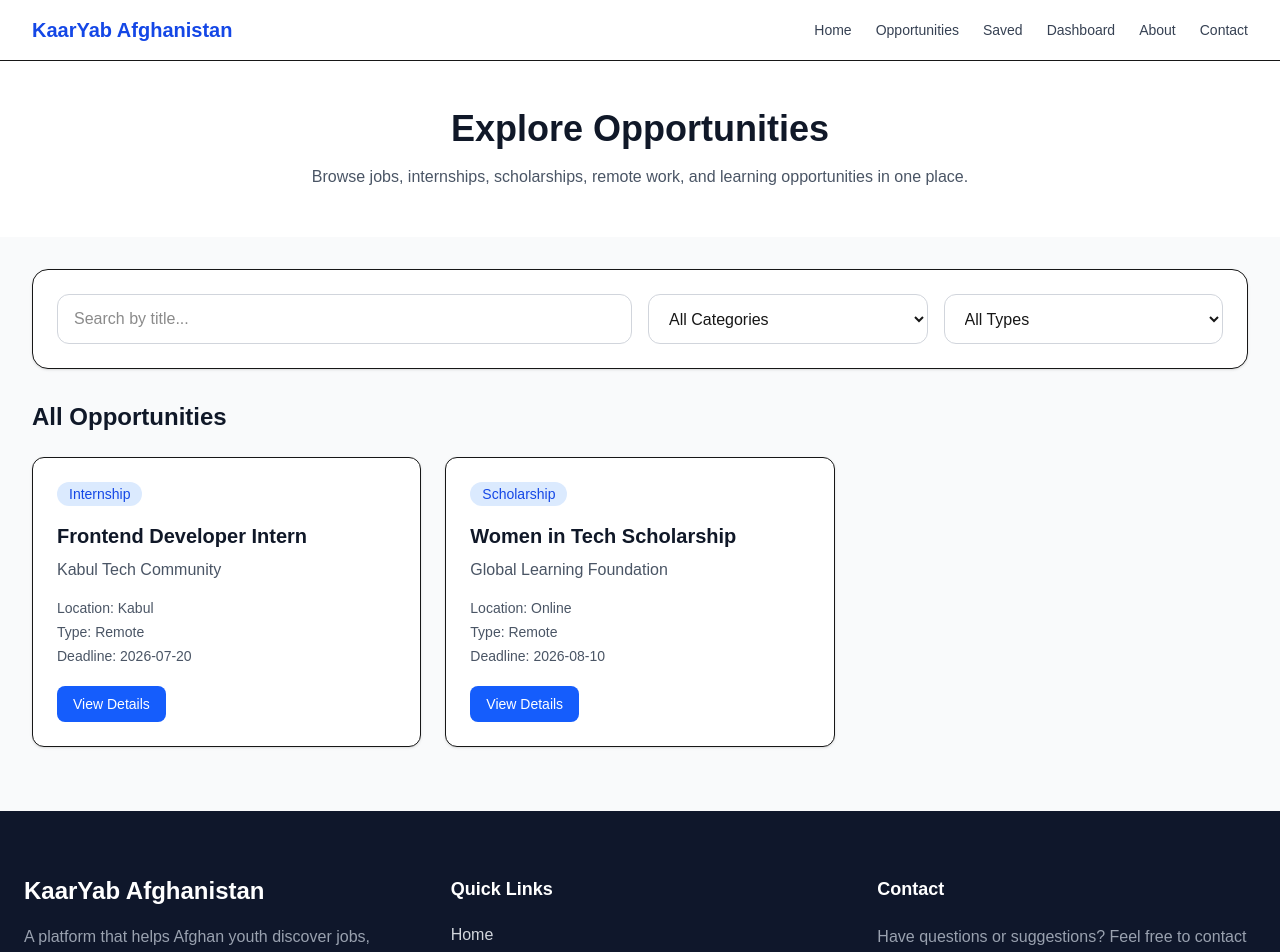
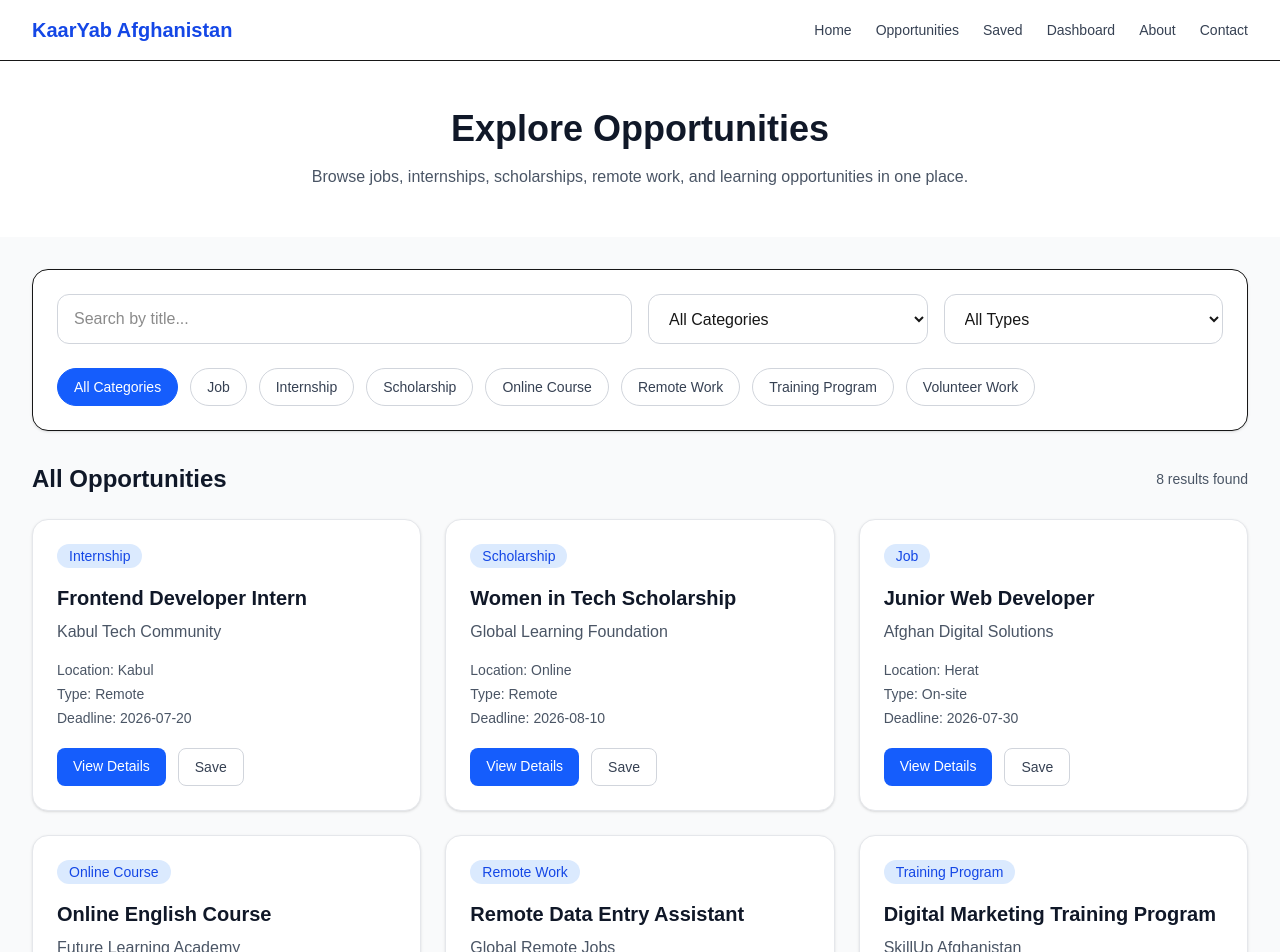
Before and after one commit to somaya369/kaaryab-afghanistan, a Next.js app: page /opportunities in a window 1280 px wide. Shown: the top 952 px of the page. Built offline with nearby package versions, Linux system fonts and the light colour scheme.

Commit message:
Complete week 3 dynamic pages search filter and saved opportunities

```diff
--- a/app/layout.js
+++ b/app/layout.js
@@ -1,36 +1,22 @@
-// Import global CSS styles for the entire application
 import "./globals.css";
+import Navbar from "@/components/Navbar";
+import Footer from "@/components/Footer";
+import { SavedProvider } from "@/context/SavedContext";
 
-// Import reusable Navbar component
-import Navbar from "@/components/Navbar";
-
-// Import reusable Footer component
-import Footer from "@/components/Footer";
-
-// Metadata for SEO and browser tab information
 export const metadata = {
   title: "KaarYab Afghanistan",
   description: "Opportunity Finder Platform for Afghan youth",
 };
 
-// Root layout component that wraps all pages
 export default function RootLayout({ children }) {
   return (
-    // HTML structure with language attribute and body styling for background and text color
     <html lang="en">
       <body className="bg-white text-gray-900">
-
-        {/* Website navigation displayed on all pages */}
-        <Navbar />
-
-        {/* Dynamic page content */}
-        <main>
-          {children}
-        </main>
-
-        {/* Website footer displayed on all pages */}
-        <Footer />
-
+        <SavedProvider>
+          <Navbar />
+          <main>{children}</main>
+          <Footer />
+        </SavedProvider>
       </body>
     </html>
   );
--- a/app/opportunities/page.jsx
+++ b/app/opportunities/page.jsx
@@ -13,6 +13,18 @@ export default function OpportunitiesPage() {
 
   // Store selected type
   const [type, setType] = useState("All Types");
+
+  // Category tabs data
+  const categoryTabs = [
+    "All Categories",
+    "Job",
+    "Internship",
+    "Scholarship",
+    "Online Course",
+    "Remote Work",
+    "Training Program",
+    "Volunteer Work",
+  ];
 
   // Filter opportunities based on search, category, and type
   const filteredOpportunities = opportunities.filter((opportunity) => {
@@ -57,20 +69,15 @@ export default function OpportunitiesPage() {
               className="rounded-xl border border-gray-300 px-4 py-3 outline-none focus:border-blue-500 md:col-span-2"
             />
 
-            {/* Category filter */}
+            {/* Category filter dropdown */}
             <select
               value={category}
               onChange={(e) => setCategory(e.target.value)}
               className="rounded-xl border border-gray-300 px-4 py-3 outline-none focus:border-blue-500"
             >
-              <option>All Categories</option>
-              <option>Job</option>
-              <option>Internship</option>
-              <option>Scholarship</option>
-              <option>Online Course</option>
-              <option>Remote Work</option>
-              <option>Training Program</option>
-              <option>Volunteer Work</option>
+              {categoryTabs.map((item) => (
+                <option key={item}>{item}</option>
+              ))}
             </select>
 
             {/* Type filter */}
@@ -84,15 +91,38 @@ export default function OpportunitiesPage() {
               <option>On-site</option>
             </select>
           </div>
+
+          {/* Category Tabs */}
+          <div className="mt-6 flex flex-wrap gap-3">
+            {categoryTabs.map((item) => (
+              <button
+                key={item}
+                onClick={() => setCategory(item)}
+                className={`rounded-full border px-4 py-2 text-sm font-medium transition ${
+                  category === item
+                    ? "border-blue-600 bg-blue-600 text-white"
+                    : "border-gray-300 bg-white text-gray-700 hover:border-blue-600 hover:text-blue-600"
+                }`}
+              >
+                {item}
+              </button>
+            ))}
+          </div>
         </div>
       </section>
 
       {/* Opportunity Cards */}
       <section className="px-4 pb-16 sm:px-6 lg:px-8">
         <div className="mx-auto max-w-7xl">
-          <h2 className="mb-6 text-2xl font-bold text-gray-900">
-            All Opportunities
-          </h2>
+          <div className="mb-6 flex items-center justify-between gap-4">
+            <h2 className="text-2xl font-bold text-gray-900">
+              All Opportunities
+            </h2>
+
+            <p className="text-sm text-gray-600">
+              {filteredOpportunities.length} results found
+            </p>
+          </div>
 
           {filteredOpportunities.length > 0 ? (
             <div className="grid gap-6 md:grid-cols-2 lg:grid-cols-3">
--- a/app/saved/page.jsx
+++ b/app/saved/page.jsx
@@ -0,0 +1,37 @@
+"use client";
+
+import OpportunityCard from "@/components/OpportunityCard";
+import { useSaved } from "@/context/SavedContext";
+
+export default function SavedPage() {
+  const { savedOpportunities } = useSaved();
+
+  return (
+    <main className="bg-gray-50 px-4 py-16 sm:px-6 lg:px-8">
+      <section className="mx-auto max-w-7xl">
+        <h1 className="text-4xl font-bold text-gray-900">
+          Saved Opportunities
+        </h1>
+
+        <p className="mt-4 text-gray-600">
+          View the opportunities you have saved for later.
+        </p>
+
+        {savedOpportunities.length > 0 ? (
+          <div className="mt-10 grid gap-6 md:grid-cols-2 lg:grid-cols-3">
+            {savedOpportunities.map((opportunity) => (
+              <OpportunityCard
+                key={opportunity.id}
+                opportunity={opportunity}
+              />
+            ))}
+          </div>
+        ) : (
+          <div className="mt-10 rounded-2xl border bg-white p-10 text-center text-gray-600">
+            No saved opportunities yet.
+          </div>
+        )}
+      </section>
+    </main>
+  );
+}
--- a/components/OpportunityCard.jsx
+++ b/components/OpportunityCard.jsx
@@ -1,40 +1,54 @@
+"use client";
+
 import Link from "next/link";
+import { useSaved } from "@/context/SavedContext";
 
-// Reusable card component for showing one opportunity
 export default function OpportunityCard({ opportunity }) {
+  const { saveOpportunity, removeOpportunity, isSaved } = useSaved();
+
+  const saved = isSaved(opportunity.id);
+
   return (
-    // Opportunity card container
-    <div className="rounded-xl border bg-white p-6 shadow-sm">
-
-      {/* Opportunity category */}
-      <span className="rounded-full bg-blue-100 px-3 py-1 text-sm text-blue-700">
+    <div className="rounded-2xl border border-gray-200 bg-white p-6 shadow-sm transition hover:-translate-y-1 hover:shadow-lg">
+      <span className="rounded-full bg-blue-100 px-3 py-1 text-sm font-medium text-blue-700">
         {opportunity.category}
       </span>
 
-      {/* Opportunity title */}
       <h3 className="mt-4 text-xl font-bold text-gray-900">
         {opportunity.title}
       </h3>
 
-      {/* Organization name */}
-      <p className="mt-2 text-gray-600">
-        {opportunity.organization}
-      </p>
+      <p className="mt-2 text-gray-600">{opportunity.organization}</p>
 
-      {/* Basic opportunity information */}
       <div className="mt-4 space-y-1 text-sm text-gray-600">
         <p>Location: {opportunity.location}</p>
         <p>Type: {opportunity.type}</p>
         <p>Deadline: {opportunity.deadline}</p>
       </div>
 
-      {/* Link to dynamic details page */}
-      <Link
-        href={`/opportunities/${opportunity.id}`}
-        className="mt-5 inline-block rounded-lg bg-blue-600 px-4 py-2 text-sm text-white"
-      >
-        View Details
-      </Link>
+      <div className="mt-5 flex flex-wrap gap-3">
+        <Link
+          href={`/opportunities/${opportunity.id}`}
+          className="rounded-lg bg-blue-600 px-4 py-2 text-sm text-white hover:bg-blue-700"
+        >
+          View Details
+        </Link>
+
+        <button
+          onClick={() =>
+            saved
+              ? removeOpportunity(opportunity.id)
+              : saveOpportunity(opportunity)
+          }
+          className={`rounded-lg border px-4 py-2 text-sm font-medium ${
+            saved
+              ? "border-red-300 bg-red-50 text-red-600 hover:bg-red-100"
+              : "border-gray-300 text-gray-700 hover:bg-gray-50"
+          }`}
+        >
+          {saved ? "Remove" : "Save"}
+        </button>
+      </div>
     </div>
   );
 }
--- a/context/SavedContext.jsx
+++ b/context/SavedContext.jsx
@@ -0,0 +1,60 @@
+"use client";
+
+import { createContext, useContext, useEffect, useState } from "react";
+
+const SavedContext = createContext();
+
+export function SavedProvider({ children }) {
+  const [savedOpportunities, setSavedOpportunities] = useState([]);
+
+  useEffect(() => {
+    const storedSaved = localStorage.getItem("savedOpportunities");
+
+    if (storedSaved) {
+      setSavedOpportunities(JSON.parse(storedSaved));
+    }
+  }, []);
+
+  useEffect(() => {
+    localStorage.setItem(
+      "savedOpportunities",
+      JSON.stringify(savedOpportunities)
+    );
+  }, [savedOpportunities]);
+
+  function saveOpportunity(opportunity) {
+    const alreadySaved = savedOpportunities.some(
+      (item) => item.id === opportunity.id
+    );
+
+    if (!alreadySaved) {
+      setSavedOpportunities([...savedOpportunities, opportunity]);
+    }
+  }
+
+  function removeOpportunity(id) {
+    const updatedSaved = savedOpportunities.filter((item) => item.id !== id);
+    setSavedOpportunities(updatedSaved);
+  }
+
+  function isSaved(id) {
+    return savedOpportunities.some((item) => item.id === id);
+  }
+
+  return (
+    <SavedContext.Provider
+      value={{
+        savedOpportunities,
+        saveOpportunity,
+        removeOpportunity,
+        isSaved,
+      }}
+    >
+      {children}
+    </SavedContext.Provider>
+  );
+}
+
+export function useSaved() {
+  return useContext(SavedContext);
+}
--- a/data/opportunities.js
+++ b/data/opportunities.js
@@ -1,4 +1,3 @@
-// Sample opportunity data used in the project
 export const opportunities = [
   {
     id: "1",
@@ -28,4 +27,88 @@ export const opportunities = [
     applyLink: "https://example.com/scholarship",
     tags: ["Scholarship", "Women", "Online"],
   },
+  {
+    id: "3",
+    title: "Junior Web Developer",
+    organization: "Afghan Digital Solutions",
+    category: "Job",
+    location: "Herat",
+    type: "On-site",
+    deadline: "2026-07-30",
+    description:
+      "A junior web developer position for applicants with basic frontend and backend knowledge.",
+    requirements: ["HTML", "CSS", "JavaScript", "Basic React"],
+    applyLink: "https://example.com/web-developer",
+    tags: ["Job", "Web Development", "JavaScript"],
+  },
+  {
+    id: "4",
+    title: "Online English Course",
+    organization: "Future Learning Academy",
+    category: "Online Course",
+    location: "Online",
+    type: "Remote",
+    deadline: "2026-08-05",
+    description:
+      "An online English course for students who want to improve their communication skills.",
+    requirements: ["Basic English", "Internet access", "Weekly attendance"],
+    applyLink: "https://example.com/english-course",
+    tags: ["Online Course", "English", "Learning"],
+  },
+  {
+    id: "5",
+    title: "Remote Data Entry Assistant",
+    organization: "Global Remote Jobs",
+    category: "Remote Work",
+    location: "Online",
+    type: "Remote",
+    deadline: "2026-07-25",
+    description:
+      "A remote data entry opportunity for people with typing and computer skills.",
+    requirements: ["Typing skills", "Computer basics", "Attention to detail"],
+    applyLink: "https://example.com/data-entry",
+    tags: ["Remote Work", "Data Entry", "Online"],
+  },
+  {
+    id: "6",
+    title: "Digital Marketing Training Program",
+    organization: "SkillUp Afghanistan",
+    category: "Training Program",
+    location: "Kabul",
+    type: "On-site",
+    deadline: "2026-08-15",
+    description:
+      "A training program that helps young people learn digital marketing and online business skills.",
+    requirements: ["Basic computer skills", "Interest in marketing"],
+    applyLink: "https://example.com/digital-marketing",
+    tags: ["Training", "Marketing", "Skills"],
+  },
+  {
+    id: "7",
+    title: "Volunteer Teaching Assistant",
+    organization: "Youth Education Network",
+    category: "Volunteer Work",
+    location: "Mazar",
+    type: "On-site",
+    deadline: "2026-07-28",
+    description:
+      "A volunteer opportunity for students who want to help children with basic education.",
+    requirements: ["Communication skills", "Patience", "Basic teaching ability"],
+    applyLink: "https://example.com/volunteer-teaching",
+    tags: ["Volunteer", "Education", "Teaching"],
+  },
+  {
+    id: "8",
+    title: "Backend Developer Intern",
+    organization: "Code Afghanistan",
+    category: "Internship",
+    location: "Online",
+    type: "Remote",
+    deadline: "2026-08-12",
+    description:
+      "A remote backend development internship for students interested in Node.js and APIs.",
+    requirements: ["Node.js basics", "Express.js", "GitHub"],
+    applyLink: "https://example.com/backend-intern",
+    tags: ["Internship", "Backend", "Node.js"],
+  },
 ];
```
